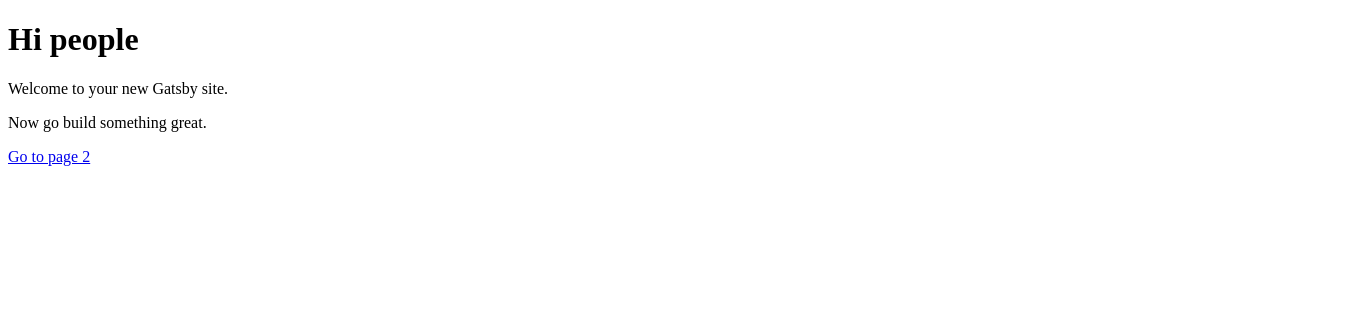
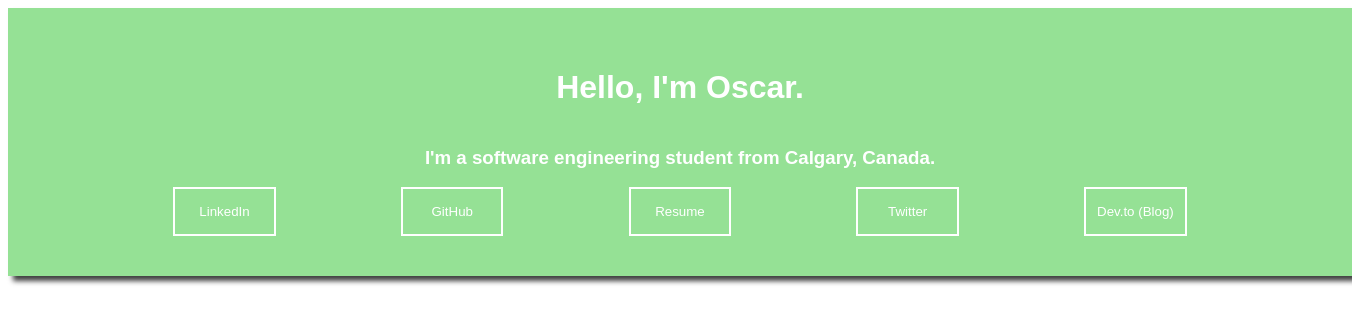
Before and after one commit to oscarwong67/oscarwong67.github.io, a Gatsby site: page / in a window 1280 px wide. Shown: the whole page, 1352 px wide, since content can reach past the window. Built offline with nearby package versions, Linux system fonts and the light colour scheme; Gatsby itself is replaced by a stand-in of ours.

Commit message:
rebuilt site in gatsby, just need a few more changes

```diff
--- a/gatsby-config.js
+++ b/gatsby-config.js
@@ -1,6 +1,6 @@
 module.exports = {
   siteMetadata: {
-    title: 'Gatsby Default Starter',
+    title: 'Oscar Wong',
   },
   plugins: ['gatsby-plugin-react-helmet'],
 }
--- a/src/components/header.js
+++ b/src/components/header.js
@@ -11,8 +11,10 @@ const Header = ({ siteTitle }) => (
     <div
       style={{
         margin: '0 auto',
-        maxWidth: 960,
+        maxWidth: '50vw',
         padding: '1.45rem 1.0875rem',
+        display: 'flex',
+        justifyContent: 'center'
       }}
     >
       <h1 style={{ margin: 0 }}>
--- a/src/pages/index.js
+++ b/src/pages/index.js
@@ -1,13 +1,72 @@
-import React from 'react'
-import Link from 'gatsby-link'
+import React, { Component } from 'react';
 
-const IndexPage = () => (
-  <div>
-    <h1>Hi people</h1>
-    <p>Welcome to your new Gatsby site.</p>
-    <p>Now go build something great.</p>
-    <Link to="/page-2/">Go to page 2</Link>
-  </div>
-)
+class IndexPage extends Component {
+  constructor(props) {
+    super(props);
+    this.state = {
+      color: 'white',
+      bg: 'Transparent'
+    }
+  }
+  link = (e) => {
+    window.open(e.target.value, '_blank');
+  }
+  hover = () => {
+    console.log('hover');
+    this.setState({
+      color: '#95e195',
+      bg: 'white'
+    })
+  }
+  leave = () => {
+    this.setState({
+      color: 'white',
+      bg: 'Transparent'
+    })
+  }
+  render() {
+    const styles = {
+      btnContainerStyle: {
+        display: 'flex',
+        justifyContent: 'space-evenly'
+      },
+      buttonStyle: {
+        backgroundColor: this.state.bg,
+        color: this.state.color,
+        border: '2px solid ' + this.state.color,
+        flex: 1,
+        fontFamily: 'sans-serif',
+        paddingTop: 15,
+        paddingBottom: 15,
+        maxWidth: '8vw',
+        cursor: 'pointer'
+      }
+    }
+    return (
+      <div style={{
+        display: 'flex',
+        justifyContent: 'center',
+        flexDirection: 'column',
+        fontFamily: 'sans-serif',
+        width: '100%',
+        textAlign: 'center',
+        backgroundColor: '#95e195',
+        color: 'white',
+        padding: '40px 40px 40px 40px',
+        boxShadow: '5px 5px 5px 0px rgba(0,0,0,0.75)'
+      }}>
+        <h1>Hello, I'm Oscar.</h1>
+        <h3>I'm a software engineering student from Calgary, Canada.</h3>
+        <div style={styles.btnContainerStyle}>
+          <button style={styles.buttonStyle} onClick={this.link} onMouseEnter={this.hover} onMouseLeave={this.leave} value="https://www.linkedin.com/in/oscarwong67/">LinkedIn</button>
+          <button style={styles.buttonStyle} onClick={this.link} onMouseEnter={this.hover} onMouseLeave={this.leave} value="https://github.com/oscarwong67">GitHub</button>
+          <button style={styles.buttonStyle} onClick={this.link} onMouseEnter={this.hover} onMouseLeave={this.leave} value="https://onedrive.live.com/?authkey=%21AJHmQcvDdaQQH1k&cid=ECA46CBC458F57B3&id=ECA46CBC458F57B3%211429&parId=ECA46CBC458F57B3%21469&o=OneUp">Resume</button>
+          <button style={styles.buttonStyle} onClick={this.link} onMouseEnter={this.hover} onMouseLeave={this.leave} value="https://twitter.com/call_me_oscar_">Twitter</button>
+          <button style={styles.buttonStyle} onClick={this.link} onMouseEnter={this.hover} onMouseLeave={this.leave} value="https://dev.to/call_me_oscar_">Dev.to (Blog)</button>
+        </div>
+      </div>
+    );
+  }
+}
 
-export default IndexPage
+export default IndexPage;
```
Also changed, not shown: src/layouts/index.js (+11 -4 lines), src/pages/page-2.js (deleted, +0 -12 lines).
